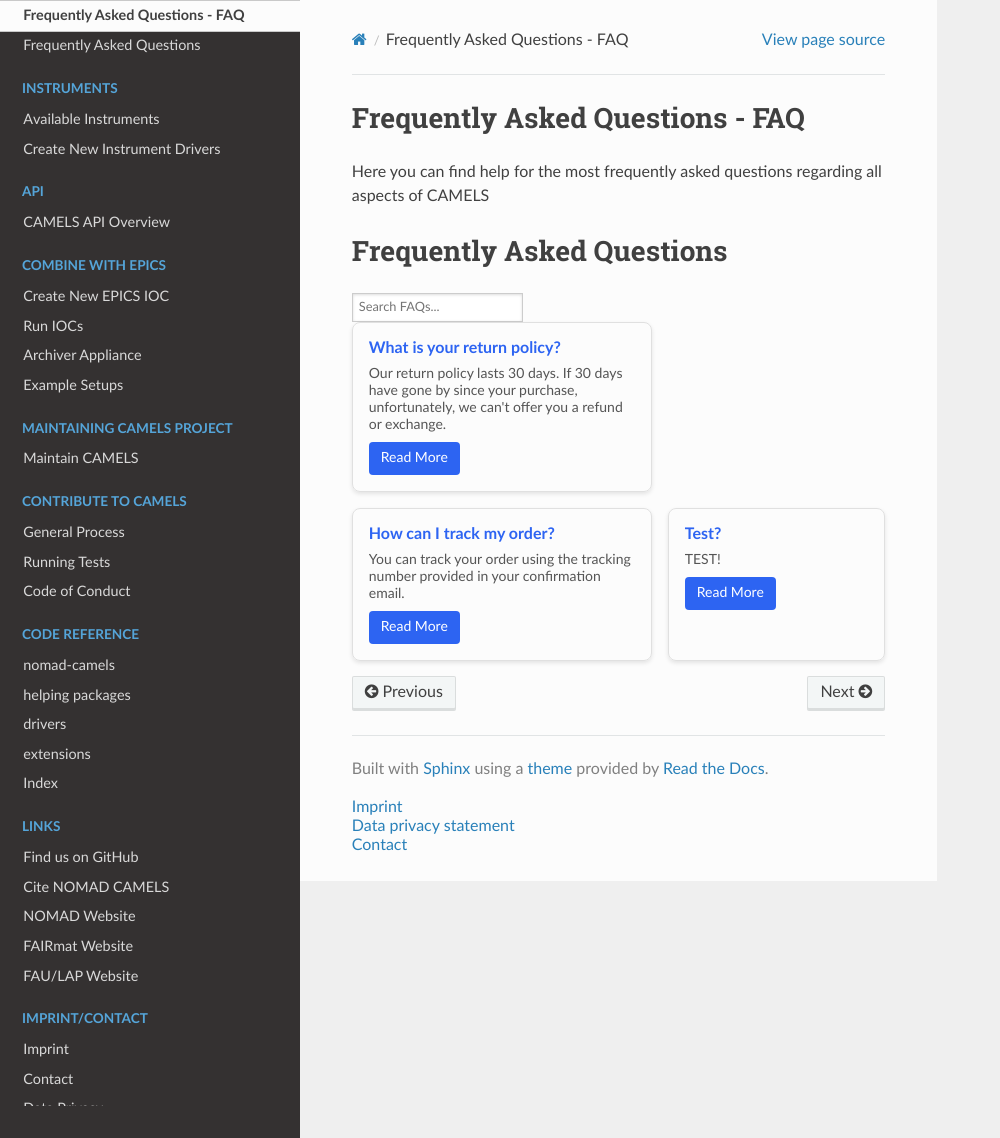
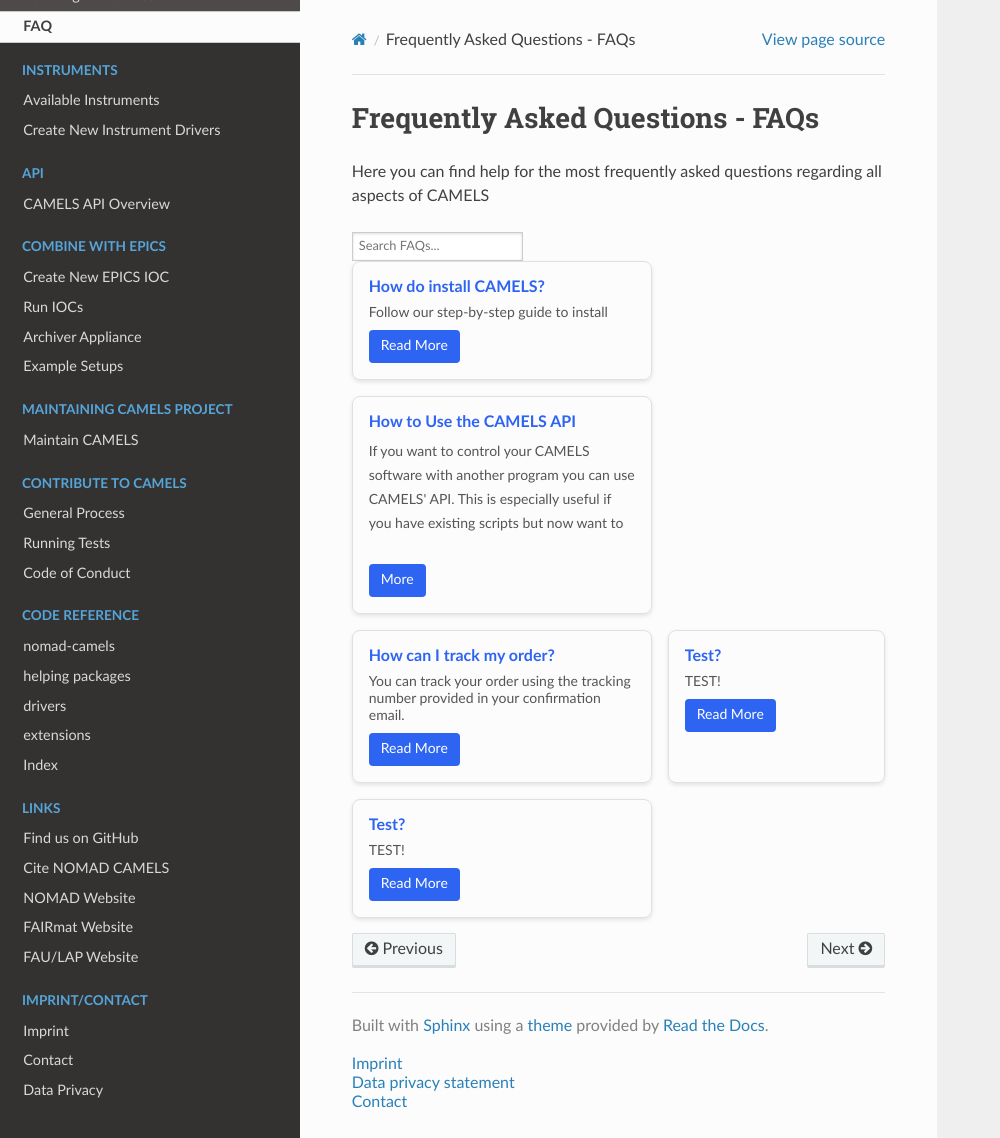
Before and after one commit to FAU-LAP/NOMAD-CAMELS, a Sphinx documentation site: the page built from docs/source/doc/faq/faq.md, in a window 1280 px wide and 1138 px high. Shown: the whole window, without its empty margins (0-1000 px from the left). Built offline with Sphinx 7.4.7 and the Read the Docs theme 2.0.0, drawn with Linux system fonts in a browser that asks for light colours; pages that are not in the unit, such as notebooks, are missing from menus; the version number is read from the project's files by our own code.

Commit message:
testing different boxes

```diff
--- a/docs/source/doc/faq/faq.md
+++ b/docs/source/doc/faq/faq.md
@@ -1,7 +1,6 @@
-# Frequently Asked Questions - FAQ
+# Frequently Asked Questions - FAQs
 
 Here you can find help for the most frequently asked questions regarding all aspects of CAMELS
-# Frequently Asked Questions
 
 <!-- Search Input -->
 <input type="text" id="searchInput" placeholder="Search FAQs..." onkeyup="filterFAQs()" />
@@ -10,12 +9,17 @@
 <div class="box-container" id="faqContainer">
     <!-- FAQ Item -->
     <div class="box">
-        <a href="#" class="box-title" onclick="toggleContent(this)">What is your return policy?</a>
+        <a href="#" class="box-title" onclick="toggleContent(this)">How do install CAMELS?</a>
         <div class="box-content">
-            Our return policy lasts 30 days. If 30 days have gone by since your purchase, unfortunately, we can't offer you a refund or exchange.
+            Follow our step-by-step guide to install
         </div>
         <a href="#" class="more-link" onclick="toggleContent(this)">Read More</a>
     </div>
+    <a href="../api/api_landing.html" class="box">
+    <span class="box-title">How to Use the CAMELS API</span>
+    <p class="box-content">If you want to control your CAMELS software with another program you can use CAMELS' API. This is especially useful if you have existing scripts but now want to control specific (new) aspects with CAMELS while still using the script you already have.</p>
+    <span class="more-link" onclick="toggleContent(event, this)">More</span>
+    </a>
     <div class="box">
             <a href="#" class="box-title" onclick="toggleContent(this)">How can I track my order?</a>
             <div class="box-content">
@@ -30,4 +34,11 @@
             </div>
             <a href="#" class="more-link" onclick="toggleContent(this)">Read More</a>
     </div>
+    <div class="box">
+            <a href="#" class="box-title" onclick="toggleContent(this)">Test?</a>
+            <div class="box-content">
+                TEST!
+            </div>
+            <a href="#" class="more-link" onclick="toggleContent(this)">Read More</a>
+    </div>
 </div>
```
